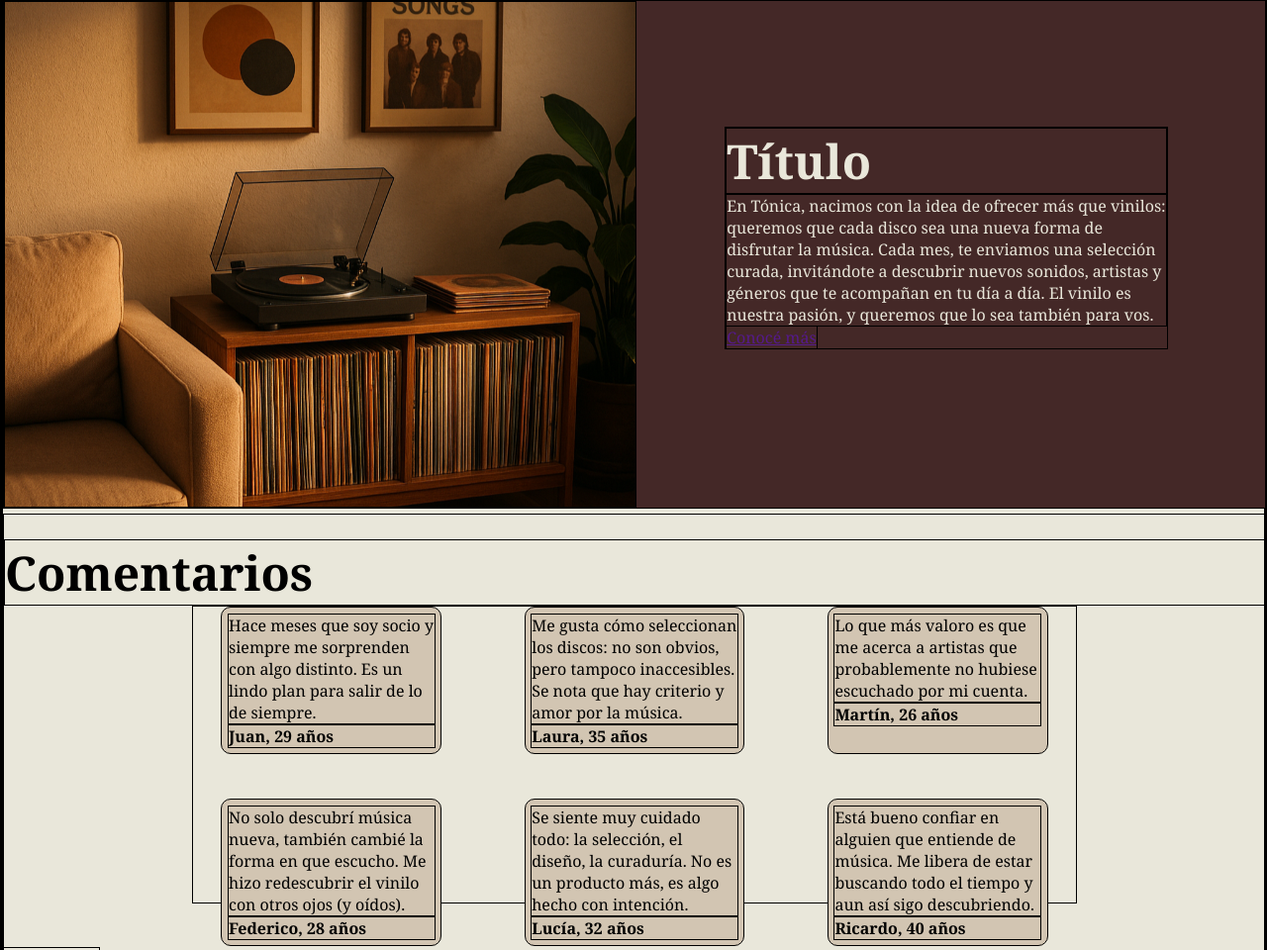
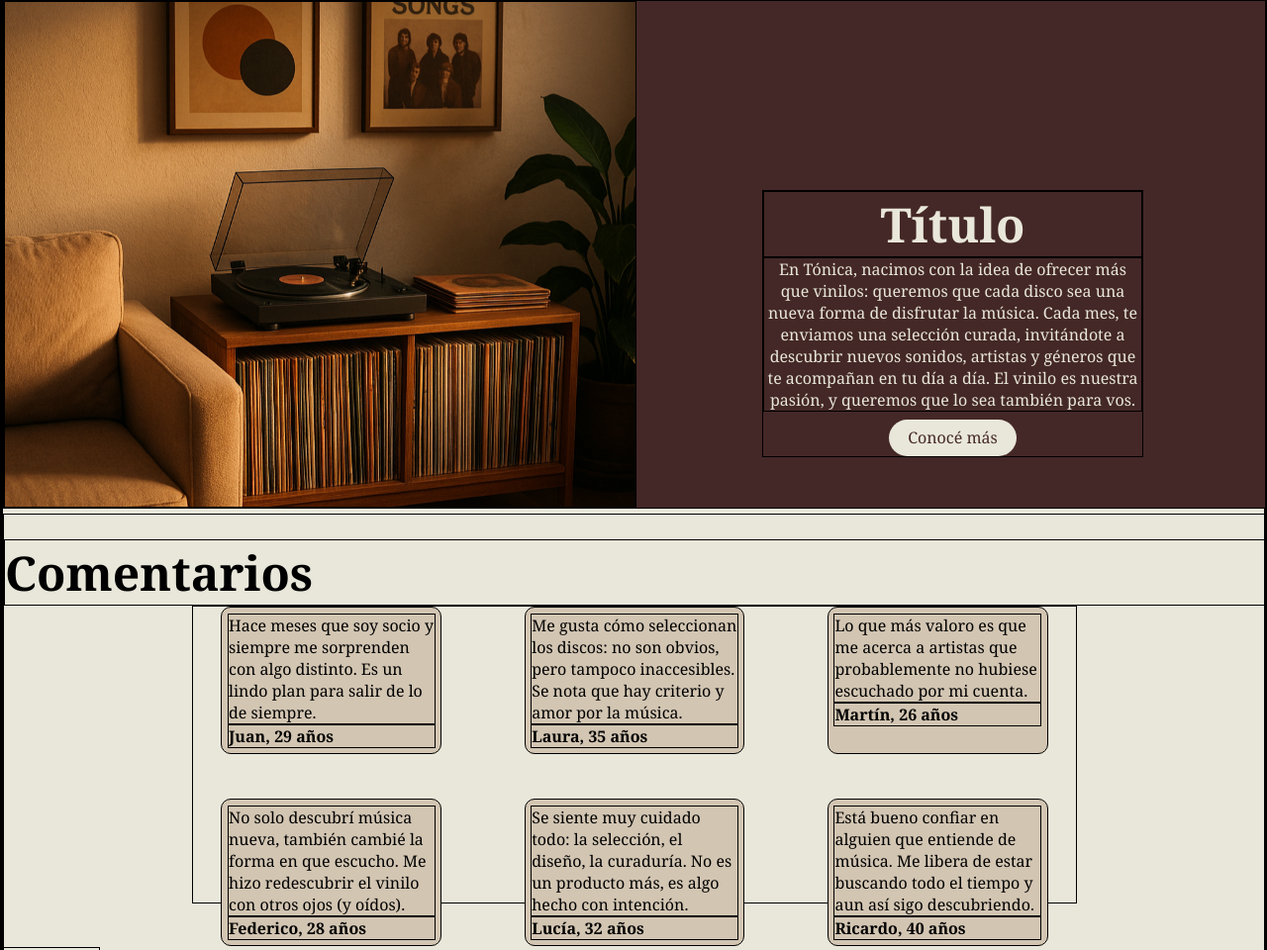
Before and after one commit to juaaloop/TP02A_Lopez_Szwarstein, a plain HTML site: page index.html in a window 1280 px wide. Shown: the part 1012-1972 px from the top of the page at 99% size. Drawn offline with Linux system fonts and the light colour scheme.

Commit message:
arreglo de algunos errores

```diff
--- a/style.css
+++ b/style.css
@@ -23,6 +23,7 @@ header {
   position: sticky;
   top: 0;
   z-index: 1;
+  overflow: hidden;
 }
 
 header a img,
@@ -127,12 +128,24 @@ main .nosotros div {
   float: left;
   color: #e9e7da;
   float: left;
-    width: 35%;
-    margin-left: 7%;
-    margin-top: 10%;
-
+  width: 30%;
+  margin-left: 10%;
+  margin-top: 15%;
+  text-align: center;
 }
-
+main .nosotros a {
+  padding: 2%;
+  width: 30%;
+  text-align: center;
+  border: 0px solid #e9e7da;
+  border-radius: 20px;
+  background-color: #e9e7da;
+  margin-top: 2%;
+  justify-self: center;
+  display: block;
+  color: #442827;
+  text-decoration: none;
+}
 main .comentarios {
   display: inline-block;
   width: 100%;
```
Lines whose indentation alone changed are shown as unchanged.
